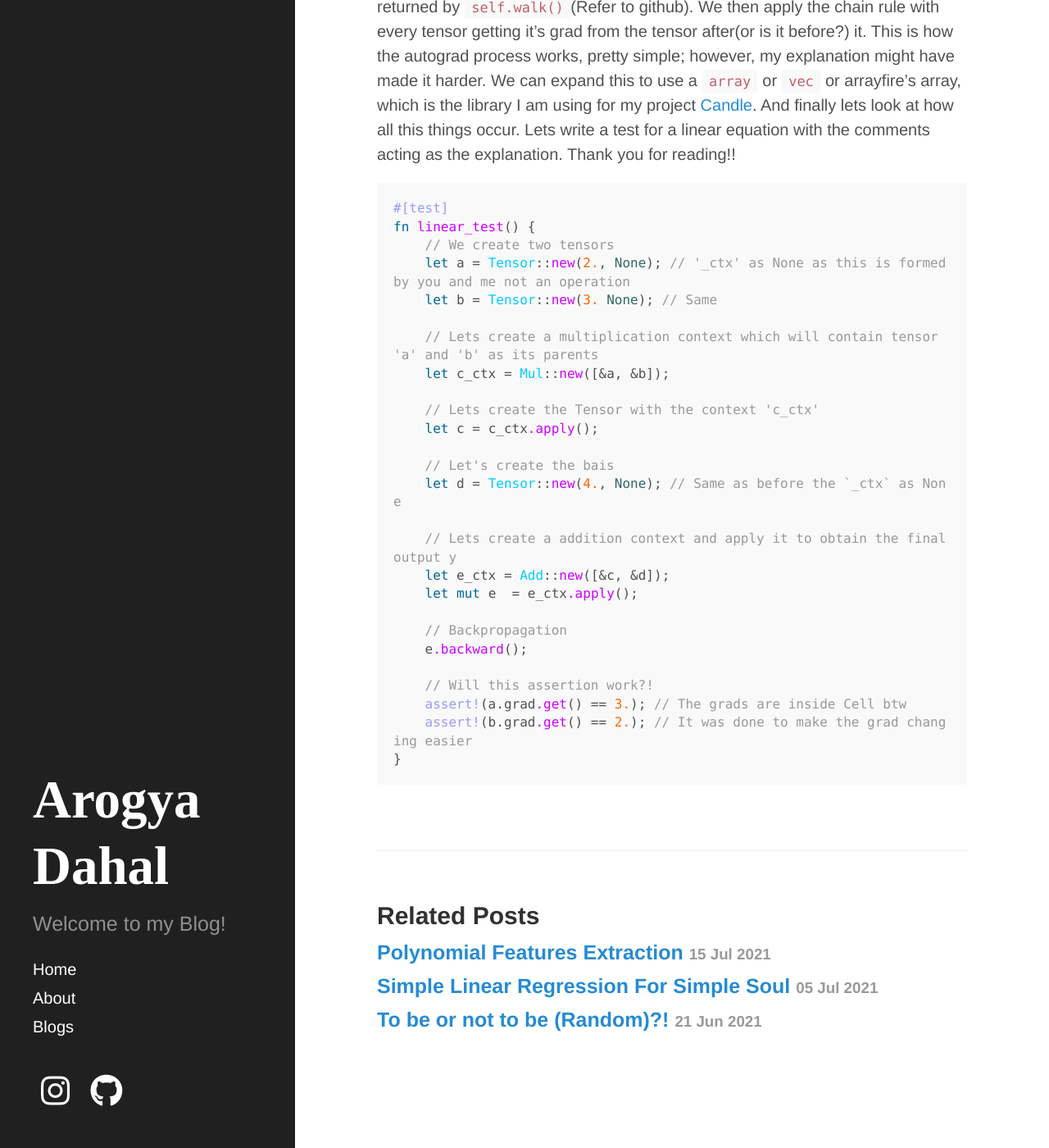
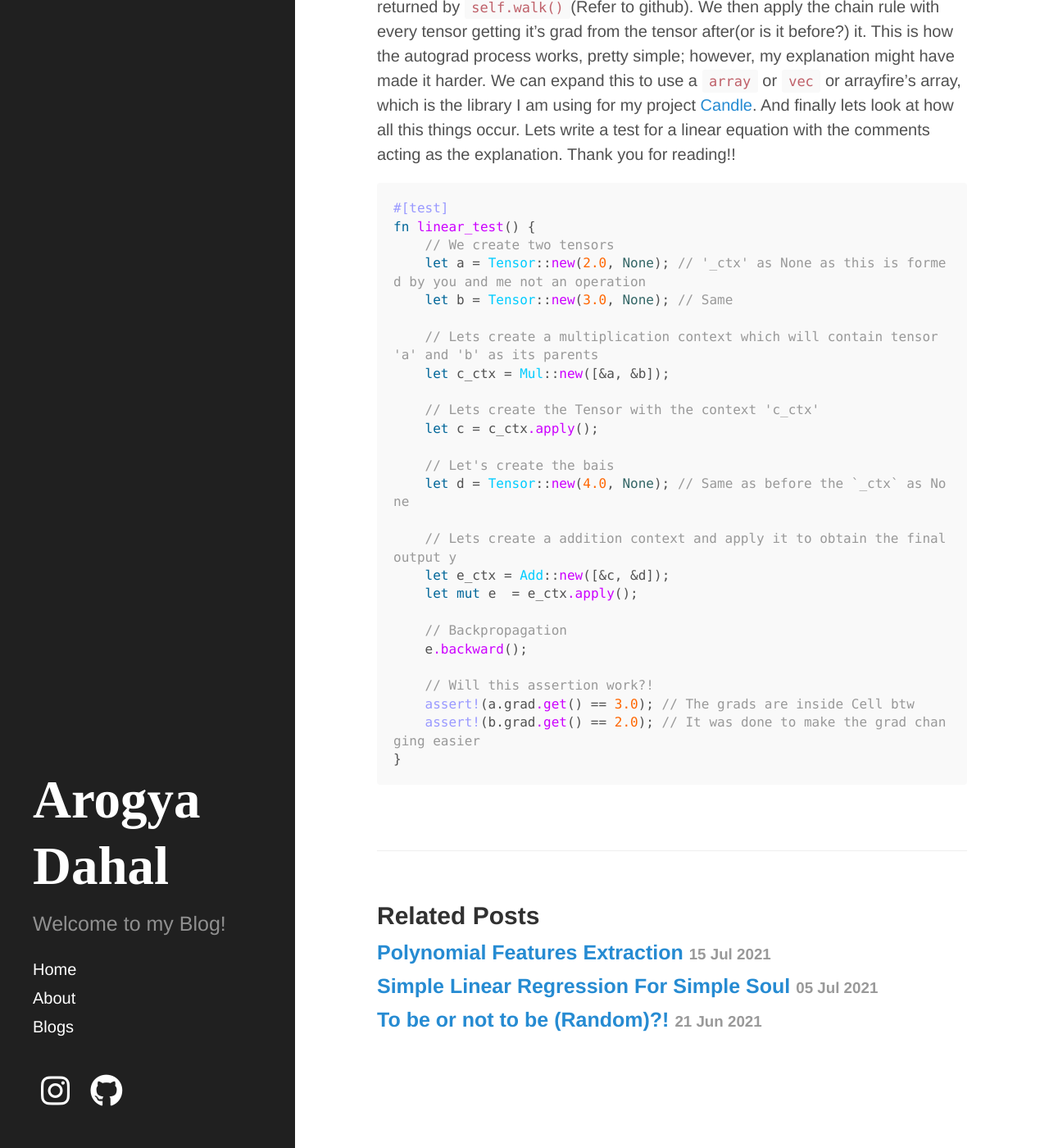
Before and after one commit to arogyad/arogyad.github.io, a Jekyll site: the page built from _posts/2021-08-12-Autograd in Rust.md, in a window 1280 px wide and 1400 px high, scrolled down 3478 px. Shown: the whole window at 82% size. Built offline with Jekyll 4.4.1, drawn with Linux system fonts in a browser that asks for light colours; nearby versions of some CDN libraries; some web fonts are replaced; our own code applies the rules of GitHub Pages for plain Markdown files.

Commit message:
Update 2021-08-12-Autograd in Rust.md

````diff
--- a/_posts/2021-08-12-Autograd in Rust.md
+++ b/_posts/2021-08-12-Autograd in Rust.md
@@ -66,8 +66,8 @@ This is a recursive toposorter?(Completely inspired from<a href="https://github.
 #[test]
 fn linear_test() {
     // We create two tensors
-    let a = Tensor::new(2., None); // '_ctx' as None as this is formed by you and me not an operation
-    let b = Tensor::new(3. None); // Same
+    let a = Tensor::new(2.0, None); // '_ctx' as None as this is formed by you and me not an operation
+    let b = Tensor::new(3.0, None); // Same
 
     // Lets create a multiplication context which will contain tensor 'a' and 'b' as its parents
     let c_ctx = Mul::new([&a, &b]);
@@ -76,7 +76,7 @@ fn linear_test() {
     let c = c_ctx.apply();
 
     // Let's create the bais
-    let d = Tensor::new(4., None); // Same as before the `_ctx` as None
+    let d = Tensor::new(4.0, None); // Same as before the `_ctx` as None
 
     // Lets create a addition context and apply it to obtain the final output y
     let e_ctx = Add::new([&c, &d]);
@@ -86,7 +86,7 @@ fn linear_test() {
     e.backward();
 
     // Will this assertion work?!
-    assert!(a.grad.get() == 3.); // The grads are inside Cell btw
-    assert!(b.grad.get() == 2.); // It was done to make the grad changing easier
+    assert!(a.grad.get() == 3.0); // The grads are inside Cell btw
+    assert!(b.grad.get() == 2.0); // It was done to make the grad changing easier
 }
 ```
````
